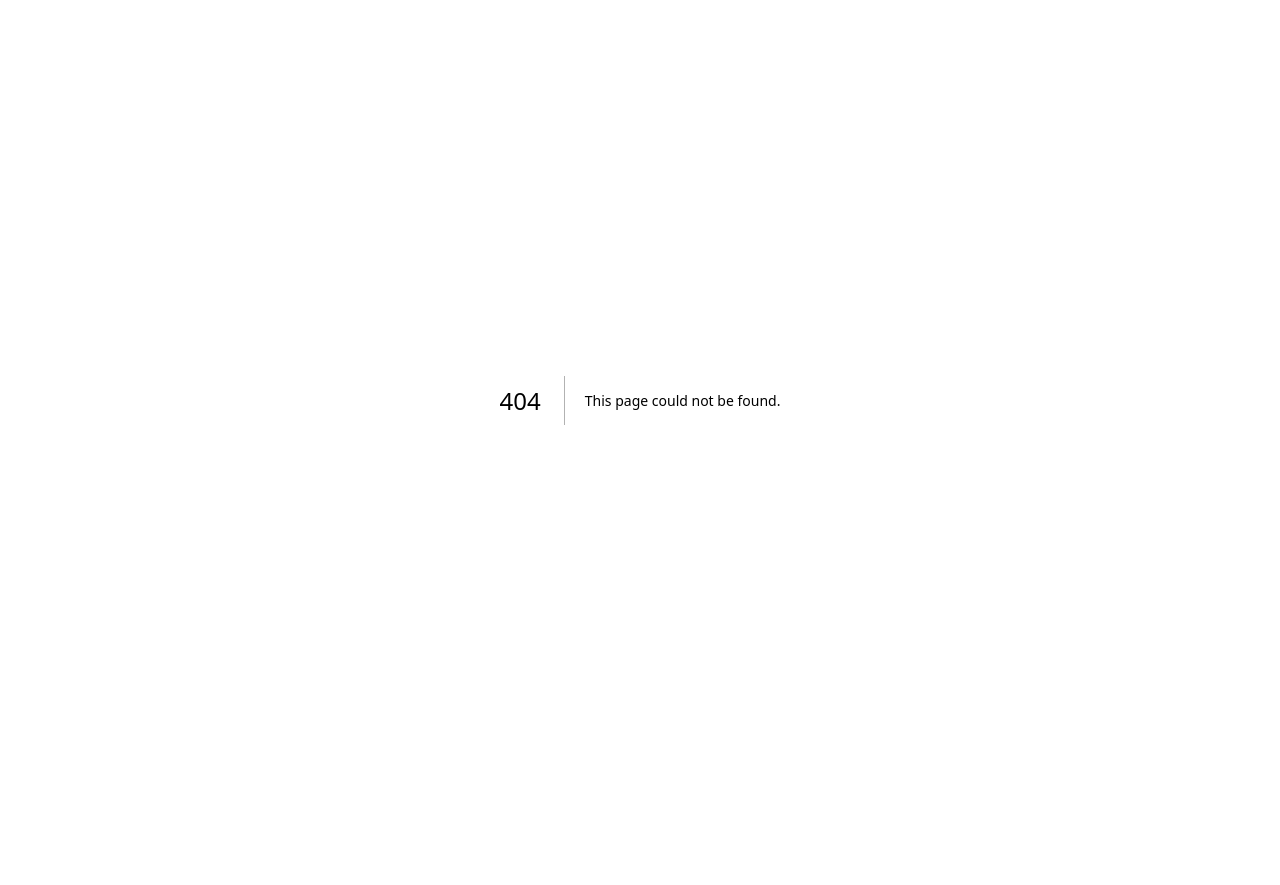
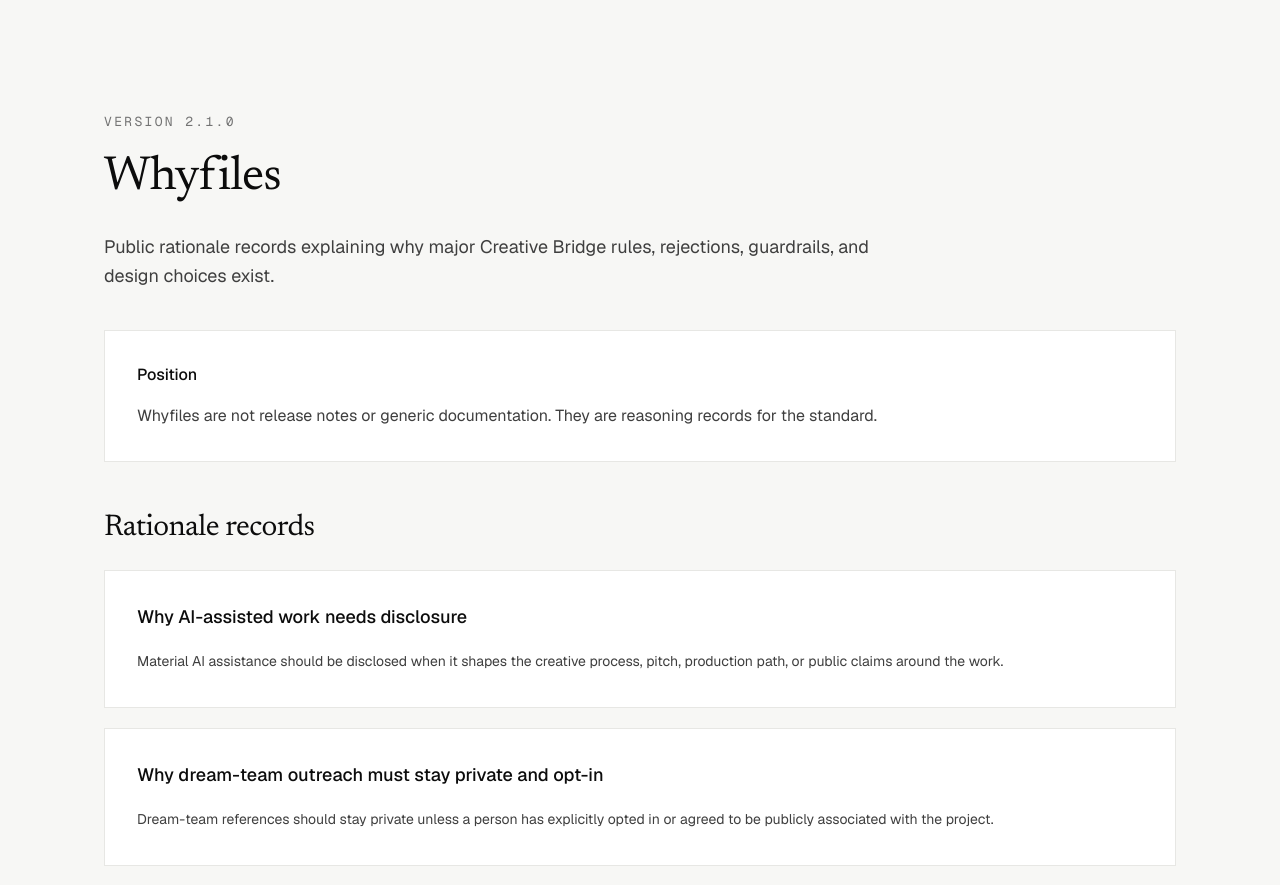
Before and after one commit to zacharymplace/creative-bridge, a Next.js app: page /whyfiles in a window 1280 px wide. Before the commit this address had no page. Shown: the top 885 px of the page. Before the commit the page ends 800 px from the top, so only its background shows below. Built offline with nearby package versions, Linux system fonts and the light colour scheme.

Commit message:
Complete whyfiles rationale layer

```diff
--- /dev/null
+++ b/src/app/whyfiles/[slug]/page.tsx
@@ -0,0 +1,66 @@
+import Link from "next/link";
+import { notFound } from "next/navigation";
+
+import { getWhyfile, whyfiles } from "@/content/whyfiles/whyfiles";
+
+export function generateStaticParams() {
+  return whyfiles.map((whyfile) => ({ slug: whyfile.slug }));
+}
+
+export default async function WhyfilePage({
+  params,
+}: {
+  params: Promise<{ slug: string }>;
+}) {
+  const { slug } = await params;
+  const whyfile = getWhyfile(slug);
+
+  if (!whyfile) notFound();
+
+  return (
+    <main>
+      <section className="cb-container cb-section-y">
+        <p className="font-mono text-[13px] uppercase tracking-[0.18em] text-[var(--cb-muted)]">
+          Whyfile
+        </p>
+
+        <h1 className="cb-display mt-4 max-w-4xl text-4xl tracking-tight text-[var(--cb-ink)] sm:text-5xl sm:leading-tight">
+          {whyfile.title}
+        </h1>
+
+        {[
+          ["Claim", whyfile.claim],
+          ["Why this matters", whyfile.whyItMatters],
+          ["What could go wrong without it", whyfile.whatCouldGoWrong],
+          ["Boundary created", whyfile.boundaryCreated],
+        ].map(([label, body]) => (
+          <section key={label} className="mt-8 border border-[var(--cb-border)] bg-[var(--cb-surface)] p-6 sm:p-8">
+            <h2 className="font-mono text-[11px] uppercase tracking-[0.18em] text-[var(--cb-muted)]">
+              {label}
+            </h2>
+            <p className="mt-4 text-base leading-relaxed text-[var(--cb-body)]">
+              {body}
+            </p>
+          </section>
+        ))}
+
+        <section className="mt-8 border border-[var(--cb-border)] bg-[var(--cb-surface)] p-6 sm:p-8">
+          <h2 className="font-mono text-[11px] uppercase tracking-[0.18em] text-[var(--cb-muted)]">
+            Related layers
+          </h2>
+          <ul className="mt-4 space-y-2 text-sm leading-7 text-[var(--cb-body)]">
+            {whyfile.related.map((item) => (
+              <li key={item}>— {item}</li>
+            ))}
+          </ul>
+        </section>
+
+        <p className="mt-10">
+          <Link href="/whyfiles" className="text-sm text-[var(--cb-body)] underline-offset-4 hover:underline">
+            Back to Whyfiles
+          </Link>
+        </p>
+      </section>
+    </main>
+  );
+}
--- /dev/null
+++ b/src/app/whyfiles/page.tsx
@@ -0,0 +1,48 @@
+import Link from "next/link";
+
+import { whyfiles, whyfilesMeta } from "@/content/whyfiles/whyfiles";
+
+export default function WhyfilesPage() {
+  return (
+    <main>
+      <section className="cb-container cb-section-y">
+        <p className="font-mono text-[13px] uppercase tracking-[0.18em] text-[var(--cb-muted)]">
+          Version {whyfilesMeta.version}
+        </p>
+
+        <h1 className="cb-display mt-4 max-w-4xl text-4xl tracking-tight text-[var(--cb-ink)] sm:text-5xl sm:leading-tight">
+          {whyfilesMeta.title}
+        </h1>
+
+        <p className="mt-6 max-w-3xl text-lg leading-relaxed text-[var(--cb-body)]">
+          {whyfilesMeta.summary}
+        </p>
+
+        <div className="mt-10 border border-[var(--cb-border)] bg-[var(--cb-surface)] p-6 sm:p-8">
+          <h2 className="text-base font-medium text-[var(--cb-ink)]">Position</h2>
+          <p className="mt-4 text-base leading-relaxed text-[var(--cb-body)]">
+            {whyfilesMeta.position}
+          </p>
+        </div>
+
+        <section className="mt-12">
+          <h2 className="cb-display text-3xl text-[var(--cb-ink)]">Rationale records</h2>
+          <div className="mt-6 grid gap-5">
+            {whyfiles.map((whyfile) => (
+              <article key={whyfile.slug} className="border border-[var(--cb-border)] bg-[var(--cb-surface)] p-6 sm:p-8">
+                <h3 className="text-lg font-medium text-[var(--cb-ink)]">
+                  <Link href={`/whyfiles/${whyfile.slug}`} className="underline-offset-4 hover:underline">
+                    {whyfile.title}
+                  </Link>
+                </h3>
+                <p className="mt-4 text-sm leading-7 text-[var(--cb-body)]">
+                  {whyfile.claim}
+                </p>
+              </article>
+            ))}
+          </div>
+        </section>
+      </section>
+    </main>
+  );
+}
--- /dev/null
+++ b/src/content/whyfiles/whyfiles.ts
@@ -0,0 +1,103 @@
+export type Whyfile = {
+  slug: string;
+  title: string;
+  claim: string;
+  whyItMatters: string;
+  whatCouldGoWrong: string;
+  boundaryCreated: string;
+  related: string[];
+};
+
+export const whyfilesMeta = {
+  title: "Whyfiles",
+  version: "2.1.0",
+  summary:
+    "Public rationale records explaining why major Creative Bridge rules, rejections, guardrails, and design choices exist.",
+  position:
+    "Whyfiles are not release notes or generic documentation. They are reasoning records for the standard.",
+} as const;
+
+export const whyfiles: Whyfile[] = [
+  {
+    slug: "ai-disclosure",
+    title: "Why AI-assisted work needs disclosure",
+    claim:
+      "Material AI assistance should be disclosed when it shapes the creative process, pitch, production path, or public claims around the work.",
+    whyItMatters:
+      "Disclosure lets collaborators, reviewers, audiences, and future partners understand what was human-directed, what was machine-assisted, and where human craft still needs to enter.",
+    whatCouldGoWrong:
+      "Without disclosure, AI-assisted work can be marketed as fully human-made, collaborators can be misled about the state of the project, and reviewers cannot evaluate credit or process honestly.",
+    boundaryCreated:
+      "Projects should clearly describe how AI was used when that use materially affects the work.",
+    related: ["Trust Layer", "Review Rubric", "Abuse Case Library", "Rejected Patterns Registry"],
+  },
+  {
+    slug: "dream-team-privacy",
+    title: "Why dream-team outreach must stay private and opt-in",
+    claim:
+      "Dream-team references should stay private unless a person has explicitly opted in or agreed to be publicly associated with the project.",
+    whyItMatters:
+      "Publicly naming desired collaborators can create social pressure, imply attachment, or turn people into marketing assets without consent.",
+    whatCouldGoWrong:
+      "A creator could use a respected artist, editor, studio, or producer as a public legitimacy signal even when that person has no connection to the project.",
+    boundaryCreated:
+      "No public collaborator tagging, implied attachment, or dream-team signaling without explicit consent.",
+    related: ["Rejected Patterns Registry", "Abuse Case Library", "Collaborator Profile Packet", "Governance Layer"],
+  },
+  {
+    slug: "readiness-is-not-certification",
+    title: "Why readiness is not certification",
+    claim:
+      "Readiness checks and review rubrics are self-assessment tools, not certification, verification, endorsement, approval, or safety labels.",
+    whyItMatters:
+      "The project does not have institutional authority, verified review operations, or enforcement infrastructure. Pretending otherwise would create false trust.",
+    whatCouldGoWrong:
+      "Creators could market a readiness result as proof that their work is ethical, approved, human-respecting, or safe from abuse.",
+    boundaryCreated:
+      "Every readiness/rubric layer should remain qualitative, non-certifying, and explicit about what has not been verified.",
+    related: ["Review Rubric", "Review Response Log", "Governance Stress Tests", "Rejected Patterns Registry"],
+  },
+  {
+    slug: "marketplace-gating",
+    title: "Why marketplace behavior is gated",
+    claim:
+      "Accounts, messaging, payments, public profiles, matching, rankings, and marketplace behavior require explicit governance review before implementation.",
+    whyItMatters:
+      "Marketplace mechanics change incentives. They can turn preparation into extraction, rankings into authority, and collaborator interest into transactional pressure.",
+    whatCouldGoWrong:
+      "The project could become the thing it rejects: a platform that monetizes AI-assisted volume while using human collaboration language as legitimacy cover.",
+    boundaryCreated:
+      "No marketplace behavior without documented governance review and explicit public rationale.",
+    related: ["Governance Layer", "Incentive Drift Map", "Abuse Case Library", "Public Review Operating System Freeze"],
+  },
+  {
+    slug: "static-first",
+    title: "Why static-first matters",
+    claim:
+      "The Creative Bridge should remain static-first until its public standard, review system, and governance boundaries are strong enough to justify more capability.",
+    whyItMatters:
+      "Static-first keeps the project inspectable, portable, low-power, and less prone to premature platform incentives.",
+    whatCouldGoWrong:
+      "Adding accounts, submissions, hosted assets, or automated review too early could create moderation, trust, and incentive problems before the standard is ready.",
+    boundaryCreated:
+      "Prefer public docs, schemas, release notes, QA, and rationale records before platform mechanics.",
+    related: ["System Map", "Public Standard Freeze", "Public Review Operating System Freeze", "Governance Layer"],
+  },
+  {
+    slug: "criticism-over-approval",
+    title: "Why review asks for criticism over approval",
+    claim:
+      "Public review should ask for focused criticism, not praise, promotion, endorsement, or vague approval.",
+    whyItMatters:
+      "Approval can hide weaknesses. Criticism exposes loopholes, incentive drift, unclear language, and abuse cases before they become product logic.",
+    whatCouldGoWrong:
+      "The review process could become launch theater: people skim, approve, share, and move on while the standard remains weak.",
+    boundaryCreated:
+      "Review materials should guide reviewers toward risk, misuse, drift, and governance critique.",
+    related: ["Public Review", "Review Intake Guide", "Reviewer Brief Pack", "Review Response Log"],
+  },
+];
+
+export function getWhyfile(slug: string) {
+  return whyfiles.find((whyfile) => whyfile.slug === slug);
+}
```
Also changed, not shown: 7 other files (tests, documents, lock files or other folders).
